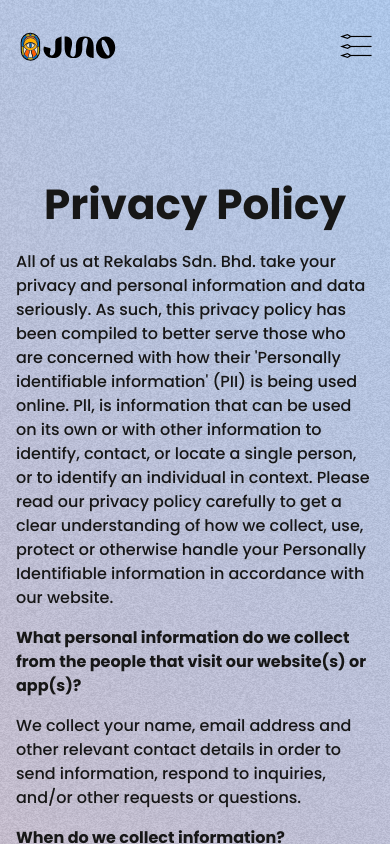
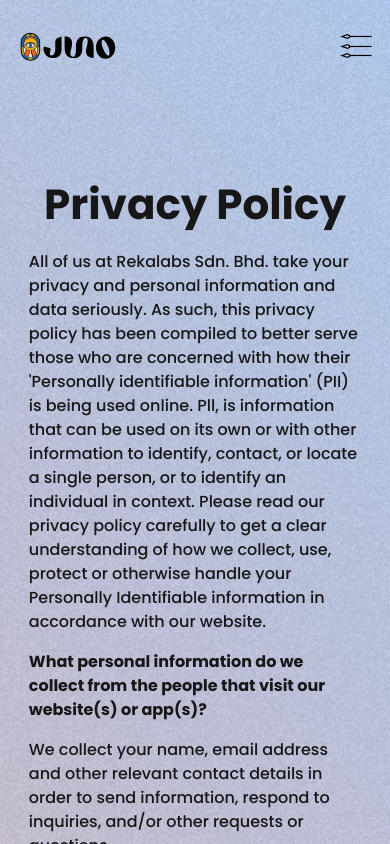
Before and after one commit to JunoVerse-Web/website, a Next.js app: page /privacy-policy in a window 390 px wide. Shown: the top 844 px of the page. Built offline with nearby package versions, Linux system fonts and the light colour scheme.

Commit message:
fix: general page update

```diff
--- a/app/(general)/general-pages.css
+++ b/app/(general)/general-pages.css
@@ -79,7 +79,7 @@ main[data-page-type="general"] section:last-child {
 	}
 
 	main[data-page-type="general"] section {
-		padding-left: 1rem !important;
-		padding-right: 1rem !important;
+		padding-left: 1.8rem !important;
+		padding-right: 1.8rem !important;
 	}
 }
```
